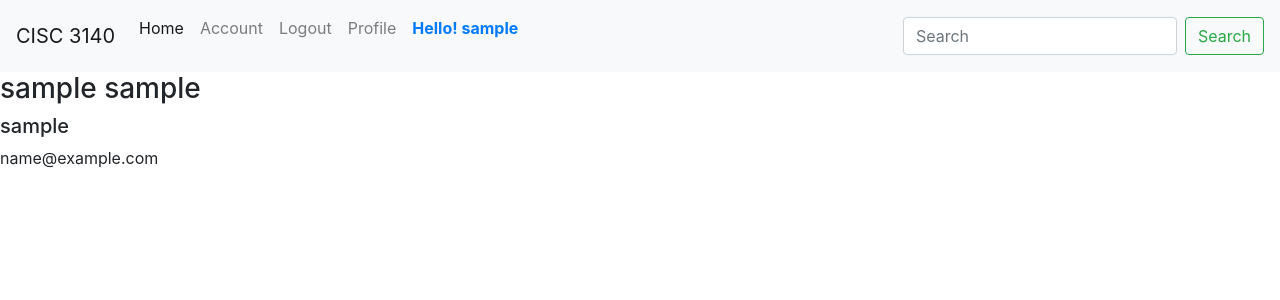
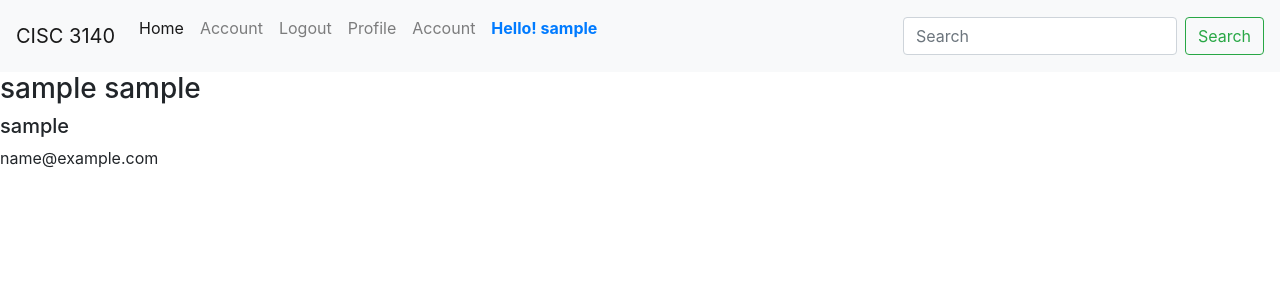
Before and after one commit to bc-cisc3140-mw2-fall2019/class_project, a Flask app: page /account in a window 1280 px wide. Shown: the top 300 px of the page. Run offline with Flask 2, Linux system fonts and the light colour scheme; the visitor is signed in with stand-in values (Sample User, id 1); data comes from the database, SQL or seed files in the repository; some libraries are stand-ins or nearby versions.

Commit message:
created nav link to edit your profile
created nav link to edit your profile when you log in

```diff
--- a/app/templates/layout.html
+++ b/app/templates/layout.html
@@ -40,6 +40,9 @@
           </li>
           <li class="nav-item">
             <a class="nav-link" href="{{ url_for('profile') }}">Profile</a>
+          </li>
+          <li class="nav-item">
+            <a class="nav-link" href="{{ url_for('editProfile') }}">Account</a>
           </li>
         {% else %}
         <li class="nav-item dropdown">
```
